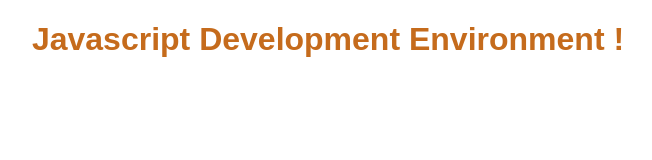
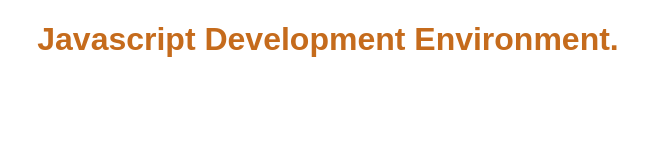
Before and after one commit to SauroMayaka/pluralsight-js-dev-env, a website built with webpack: page src/index.html in a window 1280 px wide. Shown: the whole page, without its empty margins (312-964 px from the left). Built offline with nearby package versions, Linux system fonts and the light colour scheme.

Commit message:
Test Module

```diff
--- a/src/index.html
+++ b/src/index.html
@@ -4,7 +4,8 @@
   </head>
   <html>
   <body>
-    <h1>Javascript Development Environment !</h1>
+
+    <h1>Javascript Development Environment.</h1>
 
     <script src="bundle.js"></script>
   </body>
```
Also changed, not shown: package.json (+8 -9 lines), 1 other file.
